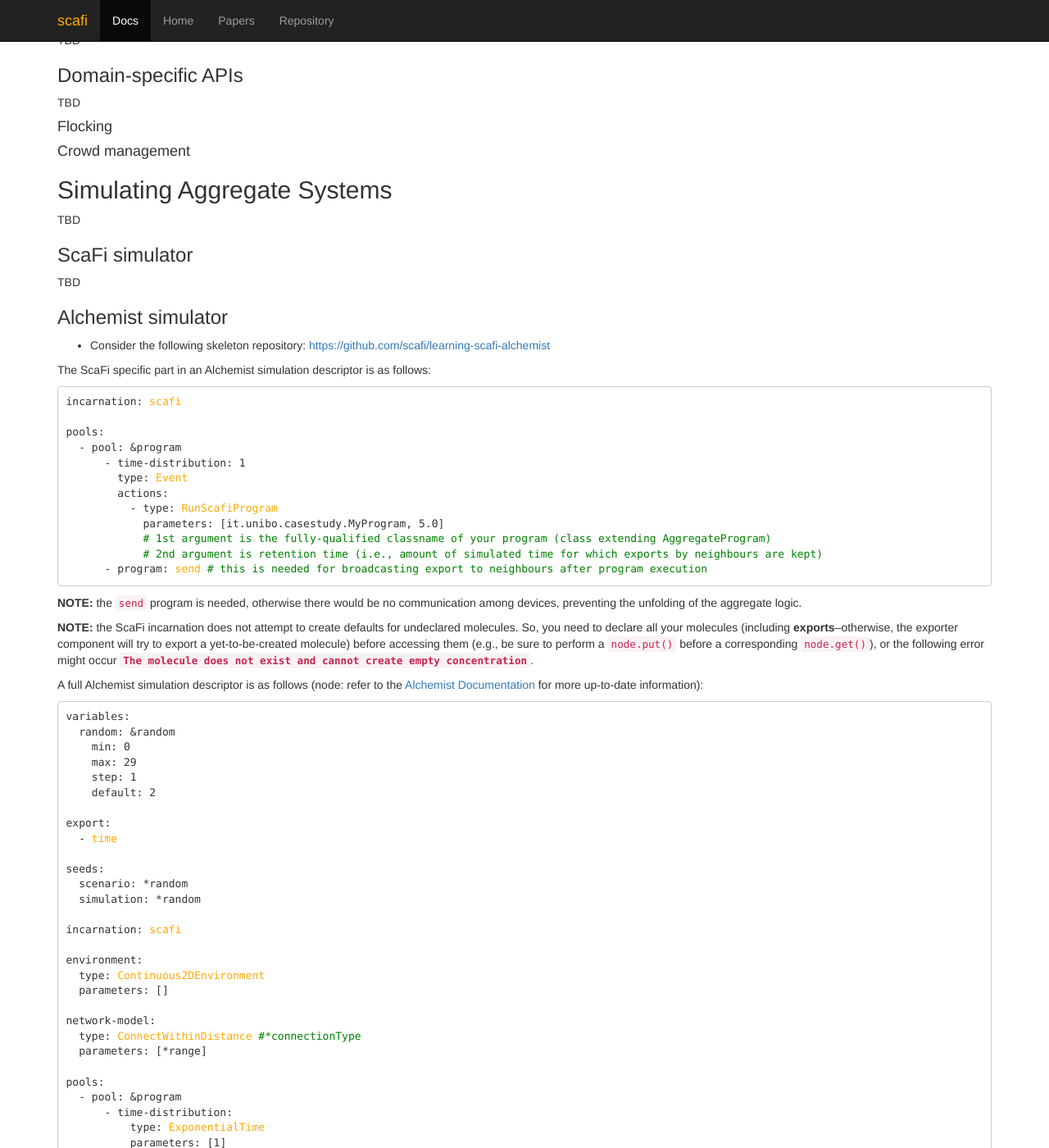
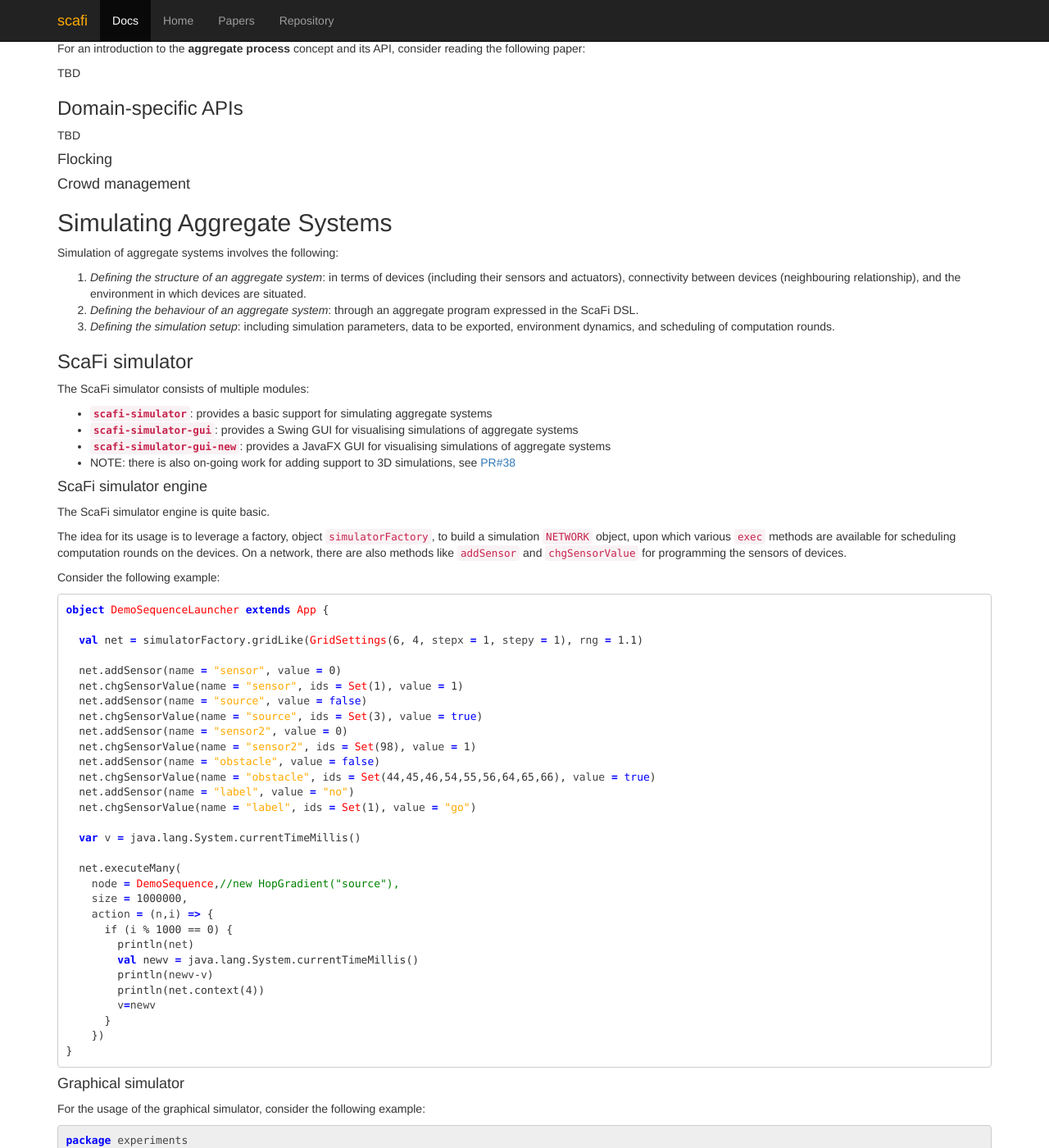
Before and after one commit to scafi/scafi.github.io, a Jekyll site: the page built from pages/docs.md, in a window 1280 px wide and 1400 px high, scrolled down 4206 px. Shown: the whole window at 82% size. Built offline with Jekyll 4.4.1, drawn with Linux system fonts in a browser that asks for light colours; some of the changed text lies outside the part shown.

Commit message:
ScaFi simulator docs

````diff
--- a/pages/docs.md
+++ b/pages/docs.md
@@ -273,11 +273,106 @@ TBD
 
 ## Simulating Aggregate Systems
 
-TBD
+Simulation of aggregate systems
+ involves the following:
+
+1. _Defining the structure of an aggregate system_: in terms of devices (including their sensors and actuators),
+  connectivity between devices (neighbouring relationship),
+  and the environment in which devices are situated.
+2. _Defining the behaviour of an aggregate system_:
+  through an aggregate program expressed in the ScaFi DSL.
+3. _Defining the simulation setup_: including simulation parameters,
+  data to be exported,
+  environment dynamics,
+  and scheduling of computation rounds.
 
 ### ScaFi simulator
 
-TBD
+The ScaFi simulator consists of multiple modules:
+
+* **`scafi-simulator`**: provides a basic support for simulating aggregate systems
+* **`scafi-simulator-gui`**: provides a Swing GUI for visualising simulations of aggregate systems
+* **`scafi-simulator-gui-new`**: provides a JavaFX GUI for visualising simulations of aggregate systems
+* NOTE: there is also on-going work for adding support to 3D simulations, see [PR#38](https://github.com/scafi/scafi/pull/38)
+
+#### ScaFi simulator engine
+
+The ScaFi simulator engine is quite basic.
+
+The idea for its usage is to leverage a factory, object `simulatorFactory`,
+ to build a simulation `NETWORK` object,
+ upon which various
+ `exec` methods are available for scheduling computation rounds on the devices.
+On a network, there are also methods like `addSensor` and `chgSensorValue`
+ for programming the sensors of devices.
+
+ Consider the following example:
+
+```scala
+object DemoSequenceLauncher extends App {
+
+  val net = simulatorFactory.gridLike(GridSettings(6, 4, stepx = 1, stepy = 1), rng = 1.1)
+
+  net.addSensor(name = "sensor", value = 0)
+  net.chgSensorValue(name = "sensor", ids = Set(1), value = 1)
+  net.addSensor(name = "source", value = false)
+  net.chgSensorValue(name = "source", ids = Set(3), value = true)
+  net.addSensor(name = "sensor2", value = 0)
+  net.chgSensorValue(name = "sensor2", ids = Set(98), value = 1)
+  net.addSensor(name = "obstacle", value = false)
+  net.chgSensorValue(name = "obstacle", ids = Set(44,45,46,54,55,56,64,65,66), value = true)
+  net.addSensor(name = "label", value = "no")
+  net.chgSensorValue(name = "label", ids = Set(1), value = "go")
+
+  var v = java.lang.System.currentTimeMillis()
+
+  net.executeMany(
+    node = DemoSequence,//new HopGradient("source"),
+    size = 1000000,
+    action = (n,i) => {
+      if (i % 1000 == 0) {
+        println(net)
+        val newv = java.lang.System.currentTimeMillis()
+        println(newv-v)
+        println(net.context(4))
+        v=newv
+      }
+    })
+}
+```
+
+#### Graphical simulator
+
+For the usage of the graphical simulator, consider the following example:
+
+{% highlight scala %}
+package experiments
+
+import it.unibo.scafi.incarnations.BasicSimulationIncarnation.AggregateProgram
+
+object MyAggregateProgram extends AggregateProgram {
+
+  override def main() = gradient(isSource)
+
+  def gradient(source: Boolean): Double =
+    rep(Double.PositiveInfinity){ distance =>
+      mux(source) { 0.0 } {
+        foldhood(Double.PositiveInfinity)(Math.min)(nbr{distance}+nbrRange)
+      }
+    }
+
+  def isSource = sense[Boolean]("source")
+  def nbrRange = nbrvar[Double](NBR_RANGE_NAME)
+}
+
+import it.unibo.scafi.simulation.gui.{Launcher, Settings}
+
+object SimulationRunner extends Launcher {
+  Settings.Sim_ProgramClass = "experiments.MyAggregateProgram"
+  Settings.ShowConfigPanel = true
+  launch()
+}
+{% endhighlight %}
 
 ### Alchemist simulator
 
````
